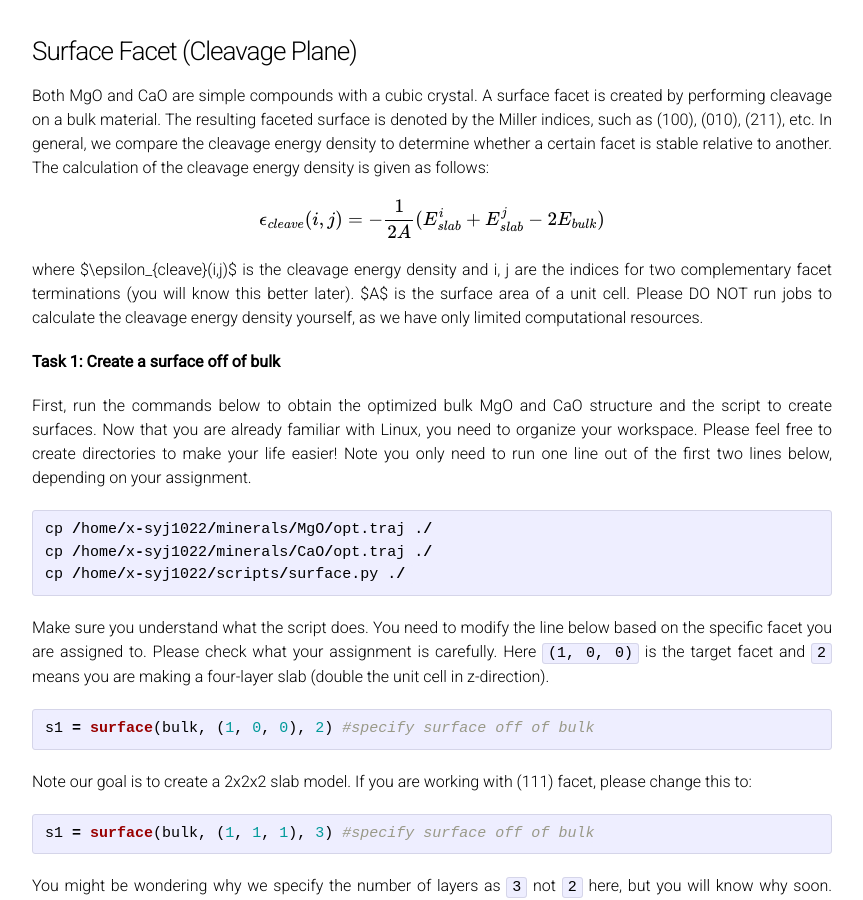
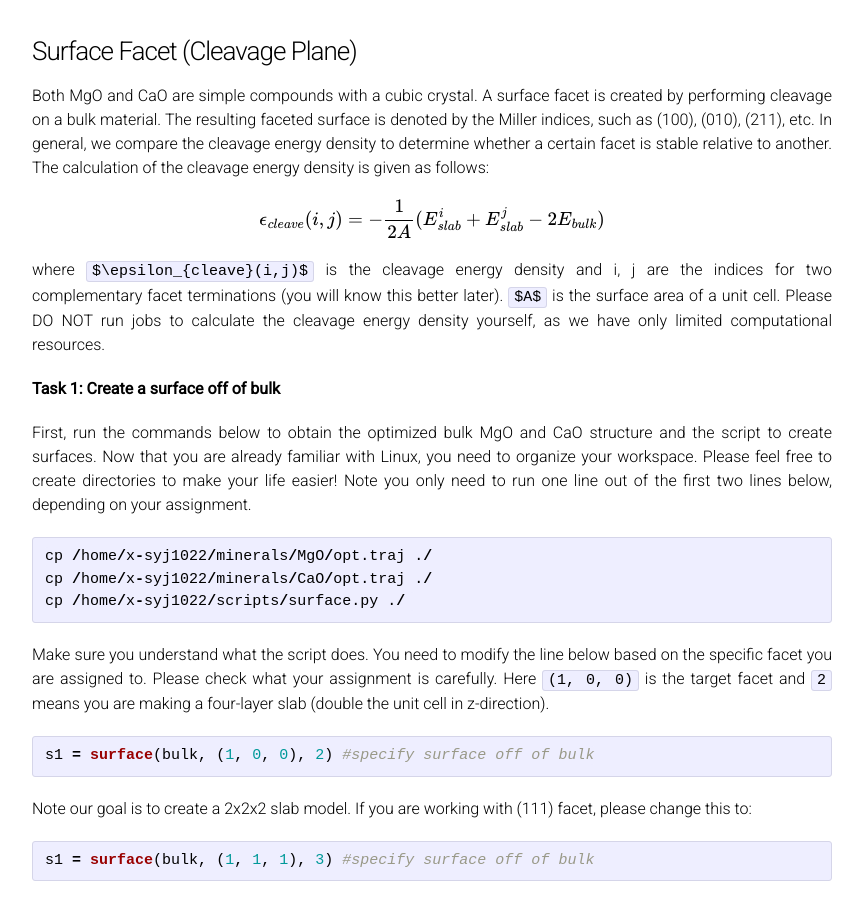
Before and after one commit to UPennCBE544/2023.github.io, a Jekyll site: the page built from ProjectDescription.md, in a window 1280 px wide and 900 px high, scrolled down 1466 px. Shown: the whole window, without its empty margins (208-1071 px from the left). Built offline with Jekyll 4.4.1, drawn with Linux system fonts in a browser that asks for light colours; formulas are drawn with MathJax 3; our own code applies the rules of GitHub Pages for plain Markdown files.

```diff
--- a/ProjectDescription.md
+++ b/ProjectDescription.md
@@ -50,7 +50,7 @@ $$
 \epsilon_{cleave}(i,j) = -\frac{1}{2A}(E_{slab}^{i}+E_{slab}^{j}-2E_{bulk})
 $$
 
-where $\epsilon_{cleave}(i,j)$ is the cleavage energy density and i, j are the indices for two complementary facet terminations (you will know this better later). $A$ is the surface area of a unit cell. Please DO NOT run jobs to calculate the cleavage energy density yourself, as we have only limited computational resources.
+where `$\epsilon_{cleave}(i,j)$` is the cleavage energy density and i, j are the indices for two complementary facet terminations (you will know this better later). `$A$` is the surface area of a unit cell. Please DO NOT run jobs to calculate the cleavage energy density yourself, as we have only limited computational resources.
 
 
 **Task 1: Create a surface off of bulk**
```
